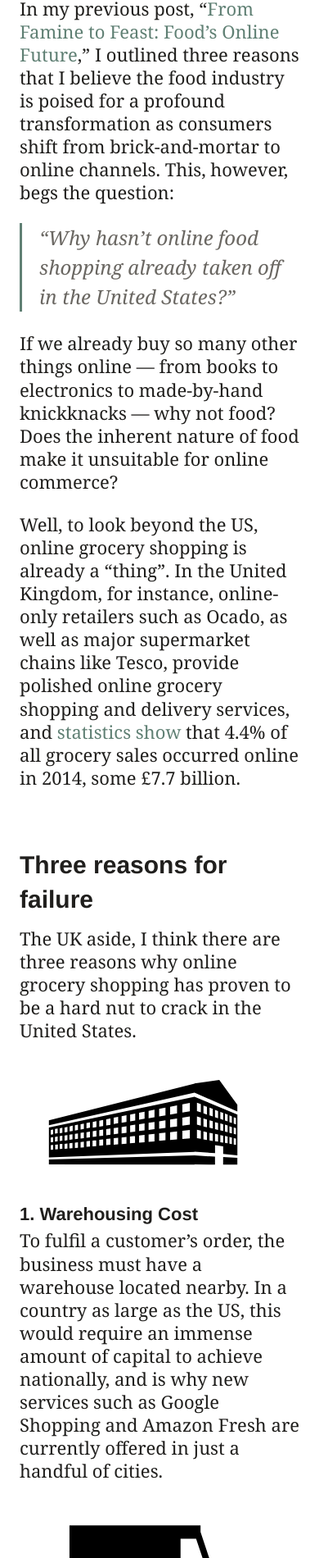
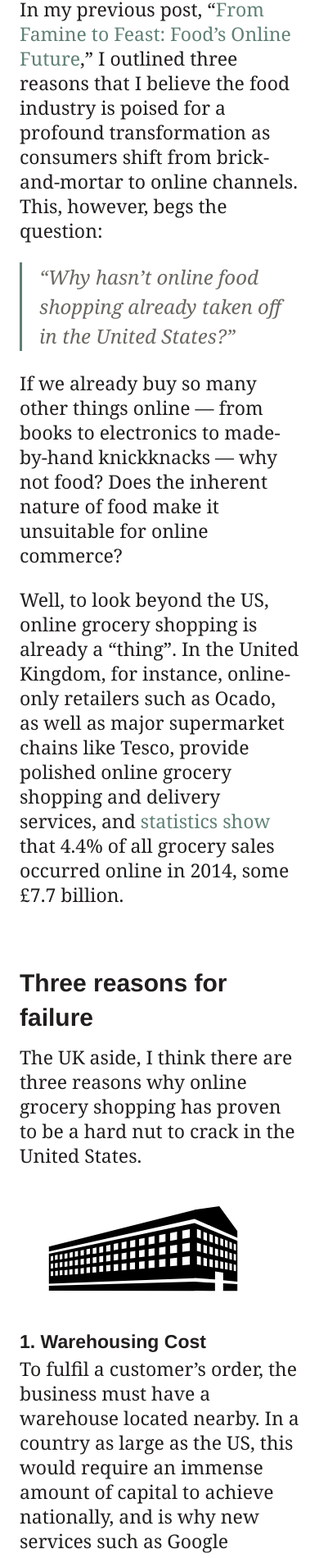
Before and after one commit to SeriouslyInc/tylertate, a Jekyll site: the page built from blog/_posts/2014-12-09-online-grocery-shopping-a-hard-nut-to-crack.markdown, in a window 390 px wide. Shown: the part 701-2601 px from the top of the page at 82% size. Built offline with Jekyll 4.4.1, drawn with Linux system fonts in a browser that asks for light colours; comment, search, counter and statistics services are not loaded.

Commit message:
font size one pixel larger.

```diff
--- a/resources/css/main.css
+++ b/resources/css/main.css
@@ -1301,8 +1301,8 @@ a {
   #blog .post-content p,
   #blog .post-content ul,
   #blog .post-content ol {
-    font-size: 1.834rem;
-    line-height: 2.34rem;
+    font-size: 1.9167rem;
+    line-height: 2.5rem;
   }
   #blog .post-content ol li,
   #blog .post-content ul li {
@@ -1310,8 +1310,8 @@ a {
     margin-left: 1.75rem;
   }
   #blog .post-content h3 {
-    font-size: 1.834rem;
-    line-height: 2.34rem;
+    font-size: 1.9167rem;
+    line-height: 2.5rem;
   }
   #blog .post-content blockquote {
     clear: both;
```
Also changed, not shown: resources/css/helpers/blog.less (+4 -4 lines), 2 other files.
